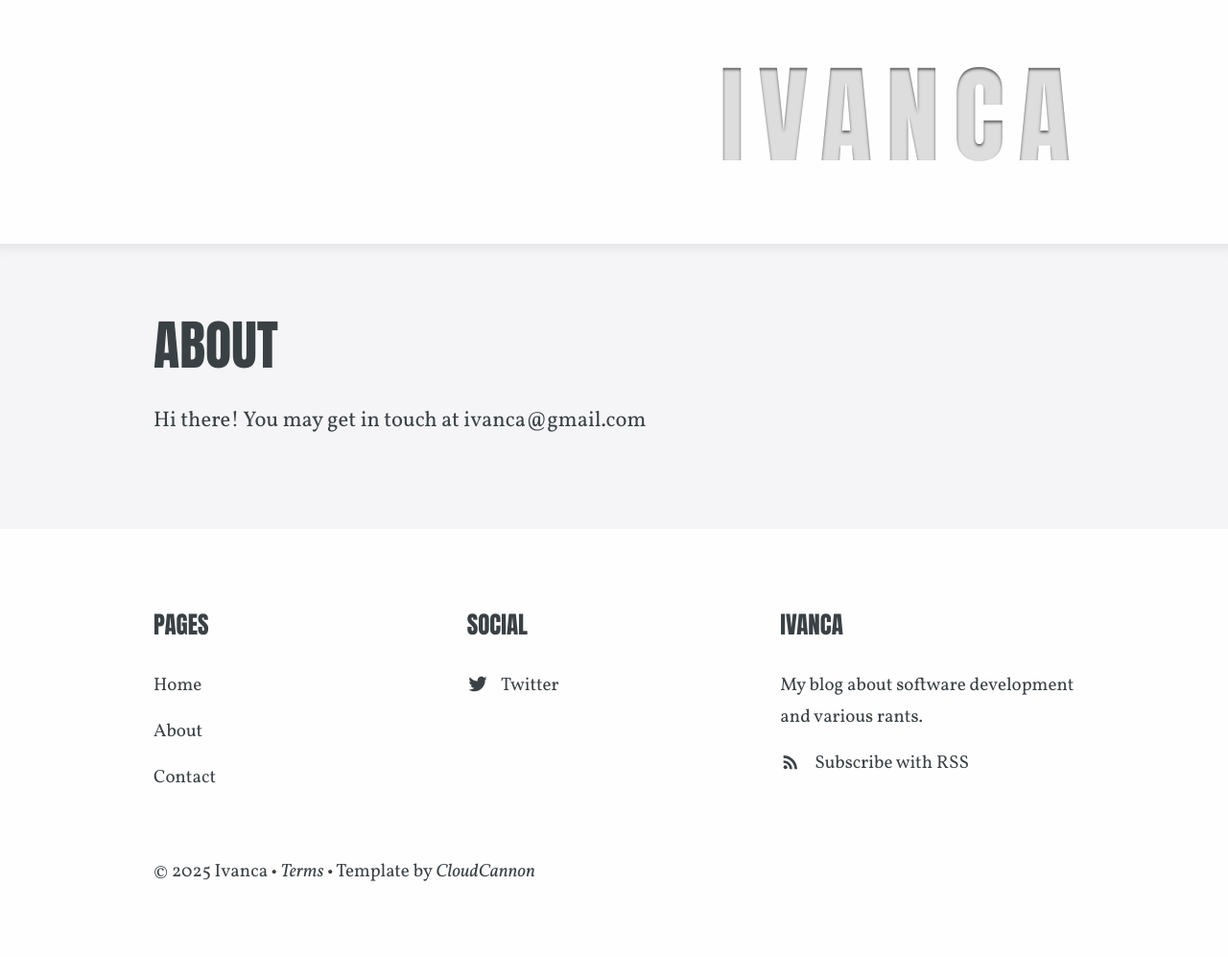
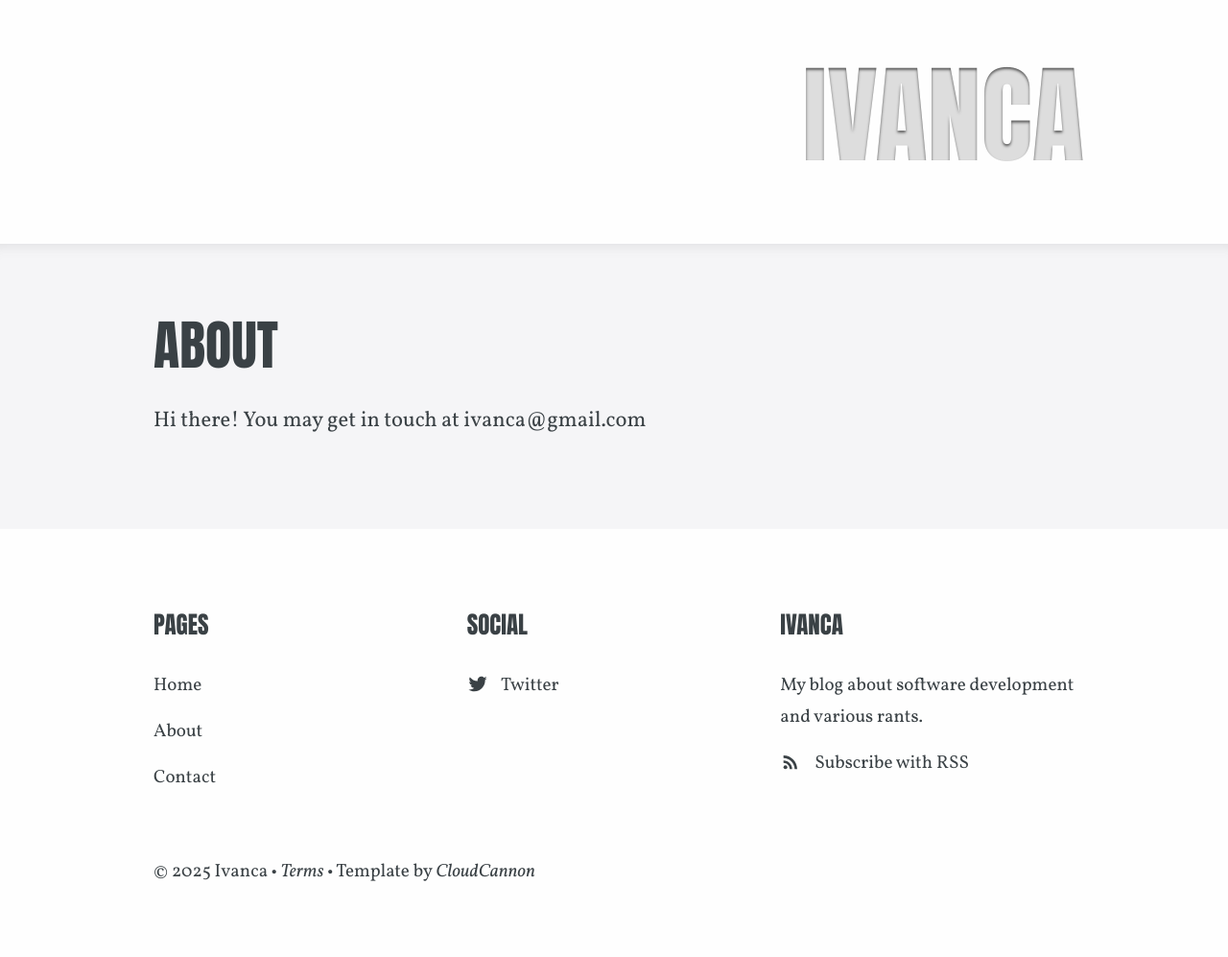
Before and after one commit to Ivanca/ivanca.github.io, a Jekyll site: the page built from about.html, in a window 1280 px wide. Shown: the whole page at 96% size. Built offline with Jekyll 4.4.1, drawn with Linux system fonts in a browser that asks for light colours; some web fonts are replaced.

Commit message:
Add blockquote styling with dashed border and padding for improved readability

```diff
--- a/_sass/_layout.scss
+++ b/_sass/_layout.scss
@@ -83,6 +83,7 @@
     background-clip: text;
 	transition: background-color 0.2s ease, text-shadow 0.2s ease;
 	font-size: 1.4em;
+	letter-spacing: 0rem;
 }
 
 h1 a:hover {
@@ -399,6 +400,14 @@
     margin: 0.4em 0 -0.5em 0;
 }
 
+blockquote {
+    margin: 0;
+    border: 2px dashed #E7E7E7;
+    padding-left: 30px;
+    padding-right: 20px;
+    border-radius: 10px;
+}
+
 .post-summary-author {
 	@extend .testimonial-author;
 	margin: 0;
```
